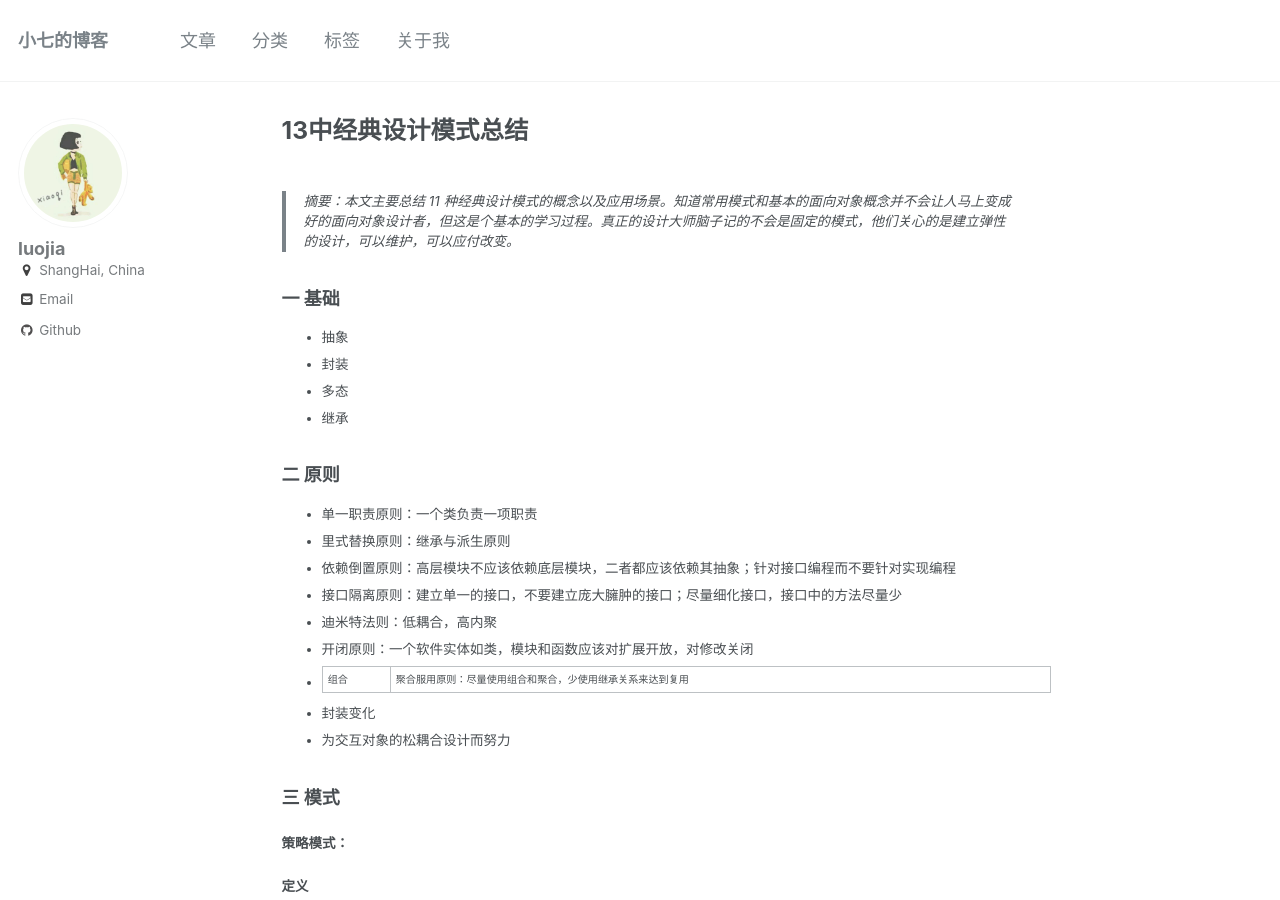
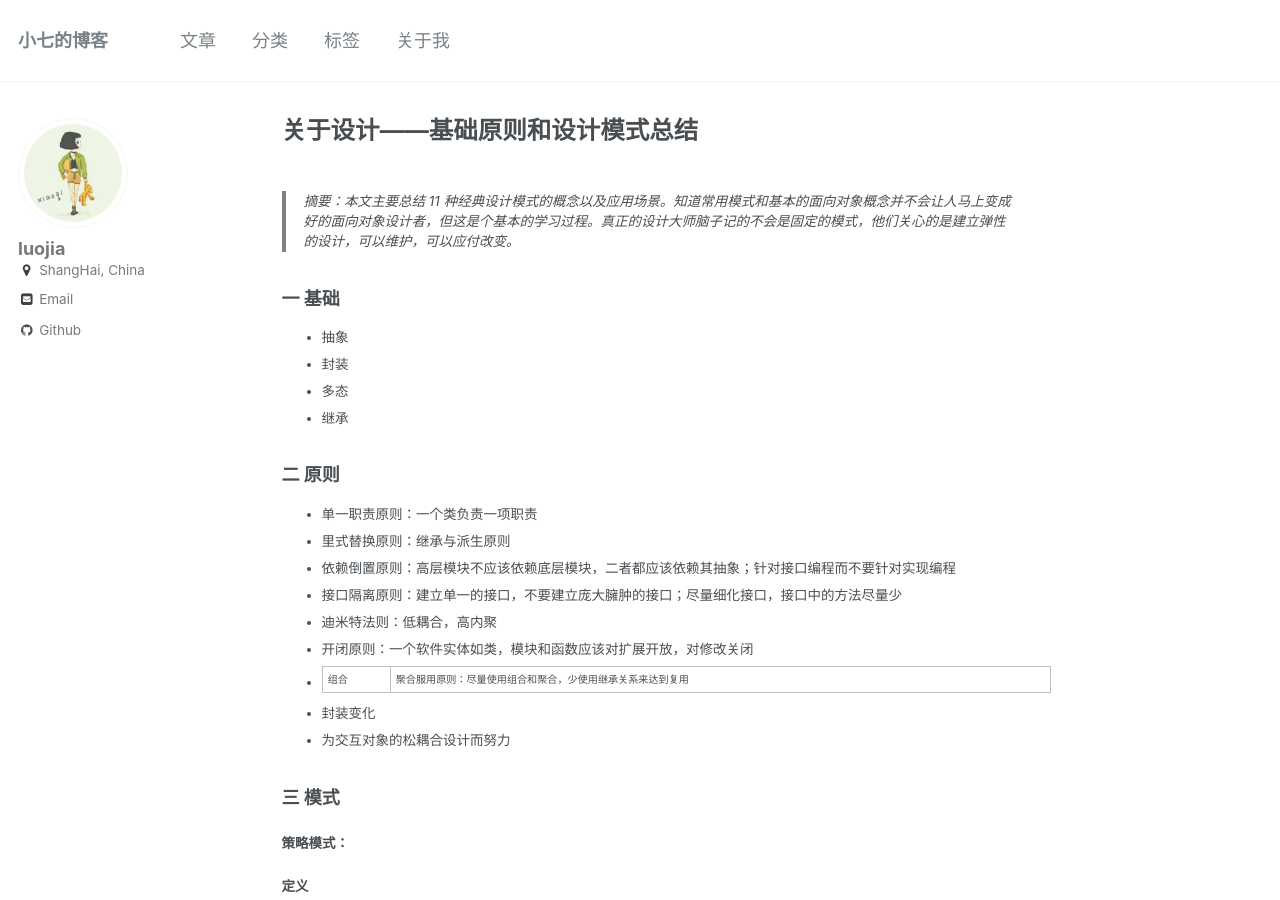
Before and after one commit to summer1914/summer1914.github.io, a Jekyll site: the page built from _posts/2018-06-09-关于设计——基础原则和设计模式总结.md, in a window 1280 px wide and 900 px high. Built offline with Jekyll 4.4.1, drawn with Linux system fonts in a browser that asks for light colours; comment, search, counter and statistics services are not loaded.

Commit message:
修改命名

```diff
--- a/_posts/2018-06-09-13种经典设计模式总结.md
+++ b/_posts/2018-06-09-关于设计——基础原则和设计模式总结.md
@@ -1,6 +1,6 @@
 ---
 layout: post
-title: 13中经典设计模式总结
+title: 关于设计——基础原则和设计模式总结
 date: 2017-08-30
 categories: 设计
 tags: [设计]
```
